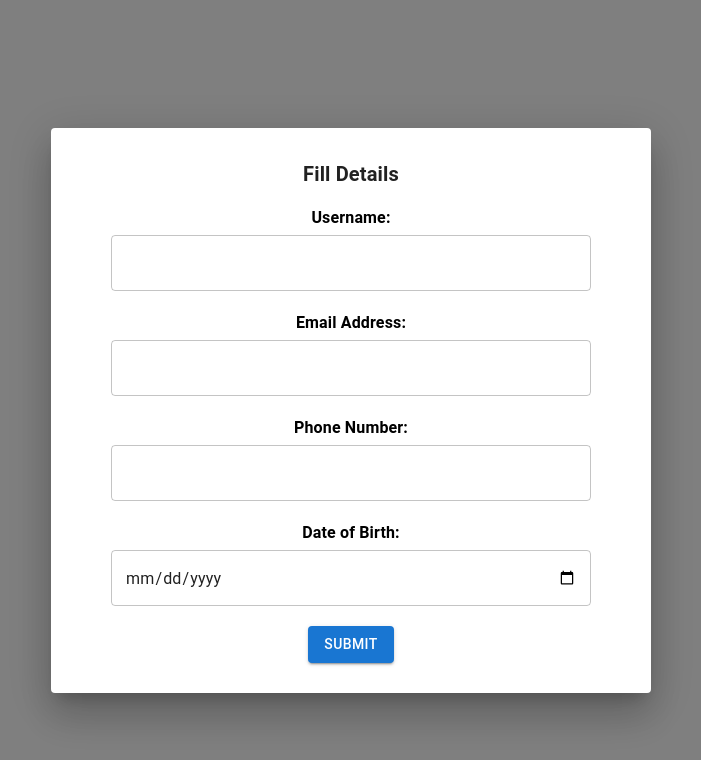
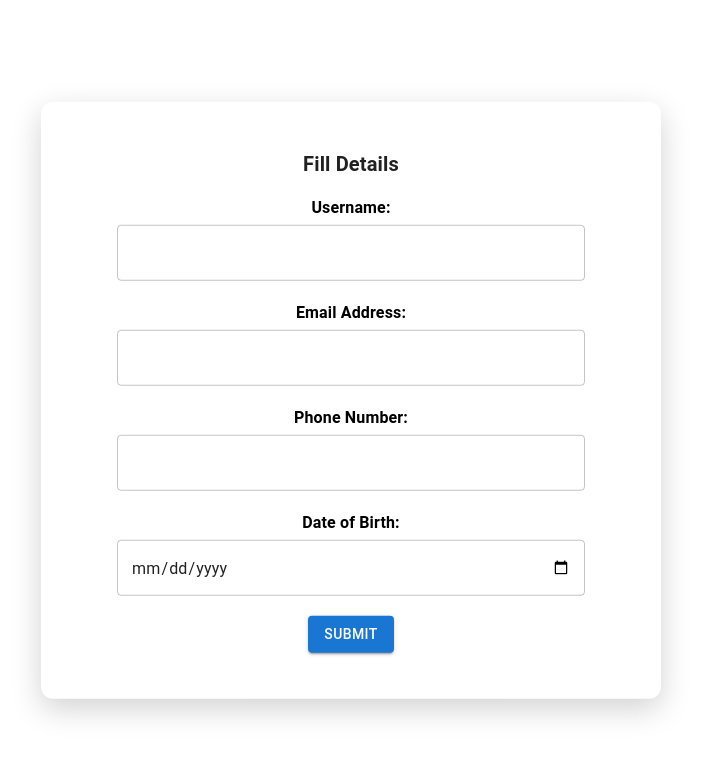
Before and after one commit to Sourav-Basak13/xmodal, a React (Create React App) app: page / in a window 1280 px wide. Both pictures are taken after a click on the button "OPEN FORM". Shown: the top 760 px of the page, without its empty margins (289-990 px from the left). Built offline with nearby package versions, Linux system fonts and the light colour scheme.

Commit message:
completed xmodal

```diff
--- a/src/App.tsx
+++ b/src/App.tsx
@@ -1,11 +1,9 @@
-import React, { useEffect, useState } from "react";
+import React, { useState } from "react";
 import "./App.css";
 import {
   Box,
   BoxProps,
   Button,
-  Dialog,
-  DialogContent,
   FormControl,
   FormLabel,
   Stack,
@@ -13,12 +11,9 @@ import {
   TextField,
   Typography,
 } from "@mui/material";
-import { DemoContainer } from "@mui/x-date-pickers/internals/demo";
-import { AdapterDayjs } from "@mui/x-date-pickers/AdapterDayjs";
-import { LocalizationProvider } from "@mui/x-date-pickers/LocalizationProvider";
-import { DatePicker } from "@mui/x-date-pickers/DatePicker";
-import { Controller, SubmitHandler, useForm } from "react-hook-form";
-import dayjs, { Dayjs } from "dayjs";
+import { SubmitHandler, useForm } from "react-hook-form";
+import dayjs from "dayjs";
+import CustomModal from "./ui/CustomModal";
 
 const StyledModalContent = styled(Box)<BoxProps>`
   text-align: center;
@@ -34,7 +29,7 @@ interface IFormData {
 
 function App() {
   const [open, setOpen] = useState(false);
-  const { register, control, reset, handleSubmit } = useForm<IFormData>();
+  const { register, reset, handleSubmit } = useForm<IFormData>();
 
   // Function to open the modal
   const handleOpen = () => {
@@ -80,24 +75,8 @@ function App() {
       <Button variant="contained" onClick={handleOpen}>
         Open Form
       </Button>
-      <Dialog
-        open={open}
-        onClose={handleClose}
-        slotProps={{
-          paper: {
-            style: {
-              margin: "0px",
-            },
-          },
-          container: {
-            style: {
-              height: "fit-content",
-              marginTop: "10%",
-            },
-          },
-        }}
-      >
-        <DialogContent
+      <CustomModal open={open} onClose={handleClose}>
+        <Box
           className="modal"
           style={{
             padding: "30px 60px",
@@ -169,8 +148,8 @@ function App() {
               Submit
             </Button>
           </StyledModalContent>
-        </DialogContent>
-      </Dialog>
+        </Box>
+      </CustomModal>
     </Stack>
   );
 }
--- /dev/null
+++ b/src/ui/CustomModal.tsx
@@ -0,0 +1,55 @@
+import { PropsWithChildren, useEffect, useRef } from "react";
+
+export default function CustomModal({
+  children,
+  open,
+  onClose,
+}: PropsWithChildren<{ open: boolean; onClose: () => void }>) {
+  const modalRef = useRef<HTMLDivElement | null>(null);
+
+  useEffect(() => {
+    function handleClickOutside(e: MouseEvent) {
+      if (modalRef.current && !modalRef.current.contains(e.target as Node)) {
+        onClose();
+      }
+    }
+    if (open) {
+      document.addEventListener("mousedown", handleClickOutside);
+    }
+    return () => {
+      document.removeEventListener("mousedown", handleClickOutside);
+    };
+  }, [open]);
+
+  useEffect(() => {
+    const id = "custom-modal-styles";
+    if (document.getElementById(id)) return;
+    const style = document.createElement("style");
+    style.id = id;
+    style.innerHTML = `
+      .cm-modal {
+        position: fixed;
+        top: 50%;
+        left: 50%;
+        transform: translate(-50%, -50%);
+        max-width: 620px;
+        background: white;
+        border-radius: 12px;
+        box-shadow: 0 10px 30px rgba(0,0,0,0.18);
+        z-index: 9999;
+        padding: 16px;
+      }
+    `;
+    document.head.appendChild(style);
+  }, []);
+
+  return (
+    <>
+      {open && (
+        <div className="cm-modal" ref={modalRef}>
+          {children}
+        </div>
+      )}
+    </>
+  );
+}
```
